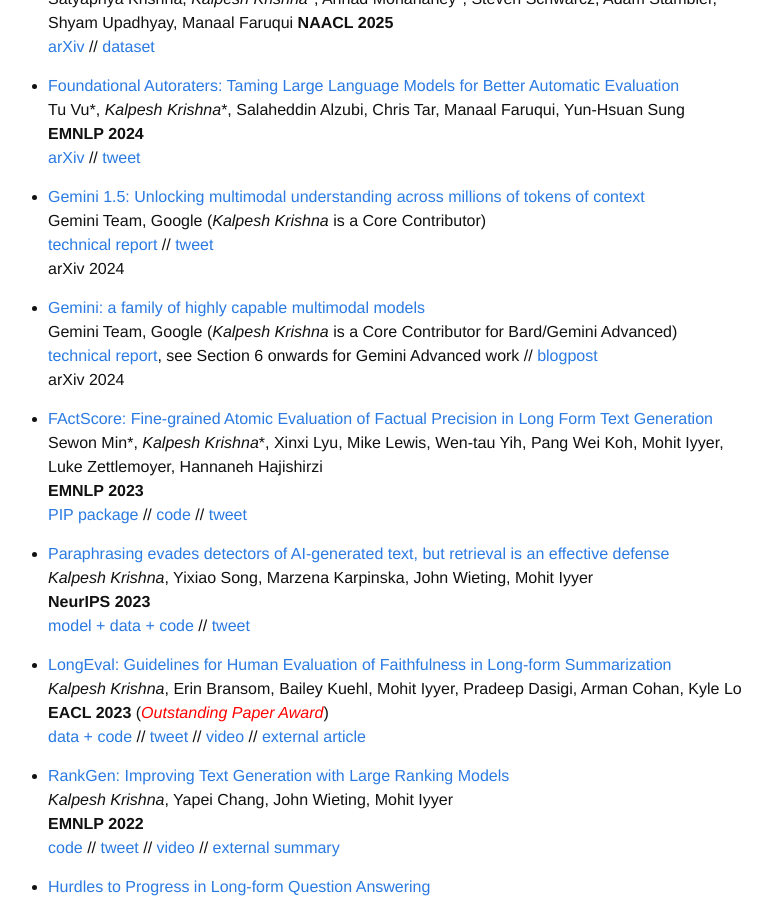
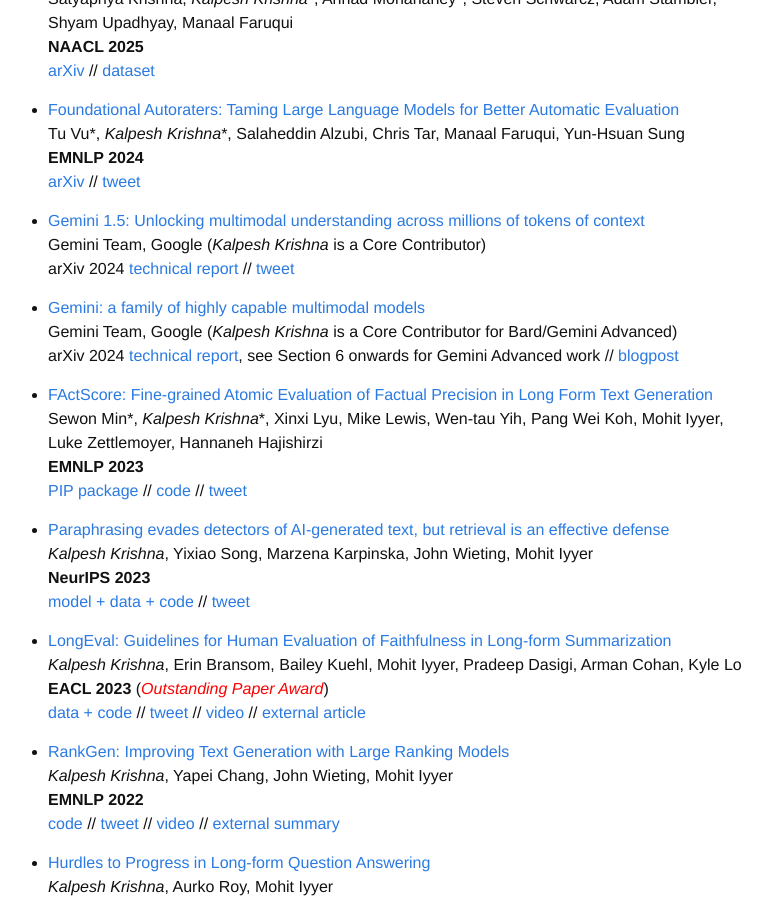
Before and after one commit to martiansideofthemoon/martiansideofthemoon.github.io, a Jekyll site: the page built from _pages/research.md, in a window 1280 px wide and 900 px high, scrolled down 381 px. Shown: the whole window, without its empty margins (252-1024 px from the left). Built offline with Jekyll 4.4.1, drawn with Linux system fonts in a browser that asks for light colours; comment, search, counter and statistics services are not loaded.

```diff
--- a/_pages/research.md
+++ b/_pages/research.md
@@ -24,13 +24,13 @@ Tu Vu\*, <i>Kalpesh Krishna</i>\*, Salaheddin Alzubi, Chris Tar, Manaal Faruqui,
 
 * [Gemini 1.5: Unlocking multimodal understanding across millions of tokens of context](https://storage.googleapis.com/deepmind-media/gemini/gemini_v1_5_report.pdf)
 Gemini Team, Google (*Kalpesh Krishna* is a Core Contributor)
+arXiv 2024
 [technical report](https://storage.googleapis.com/deepmind-media/gemini/gemini_v1_5_report.pdf) // [tweet](https://x.com/JeffDean/status/1791518997973762322)
-arXiv 2024
 
 * [Gemini: a family of highly capable multimodal models](https://storage.googleapis.com/deepmind-media/gemini/gemini_1_report.pdf)
 Gemini Team, Google (*Kalpesh Krishna* is a Core Contributor for Bard/Gemini Advanced)
+arXiv 2024
 [technical report](https://storage.googleapis.com/deepmind-media/gemini/gemini_1_report.pdf), see Section 6 onwards for Gemini Advanced work // [blogpost](https://blog.google/products/gemini/bard-gemini-advanced-app/)
-arXiv 2024
 
 * [FActScore: Fine-grained Atomic Evaluation of Factual Precision in Long Form Text Generation](https://arxiv.org/abs/2305.14251)
 Sewon Min\*, <i>Kalpesh Krishna</i>\*, Xinxi Lyu, Mike Lewis, Wen-tau Yih, Pang Wei Koh, Mohit Iyyer, Luke Zettlemoyer, Hannaneh Hajishirzi
```
